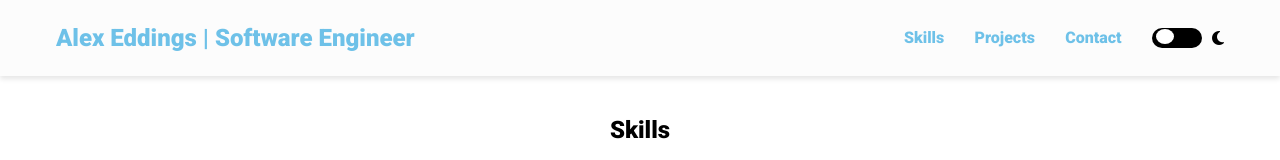
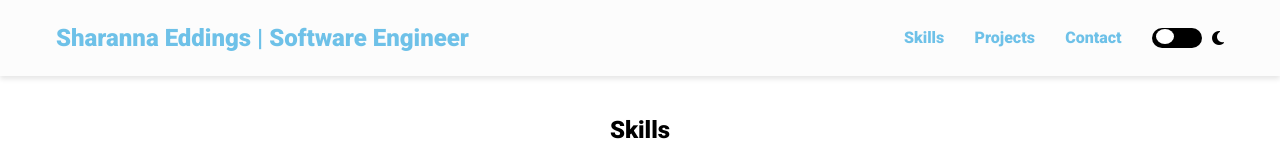
Before and after one commit to RiverXDiamant/riverxdiamant-portfolio-v2, a website: page index.html in a window 1280 px wide. Shown: the top 160 px of the page. Drawn offline with nearby package versions, Linux system fonts and the light colour scheme.

Commit message:
Updated line 29

```diff
--- a/index.html
+++ b/index.html
@@ -26,7 +26,7 @@
     <main class="container">
       <!-- Navbar -->
       <nav>
-        <h1>Alex Eddings | Software Engineer</h1>
+        <h1>Sharanna Eddings | Software Engineer</h1>
         <ul class="navigation">
           <li><a href="#skills" class="nav-link">Skills</a></li>
           <li><a href="#projects" class="nav-link">Projects</a></li>
```
